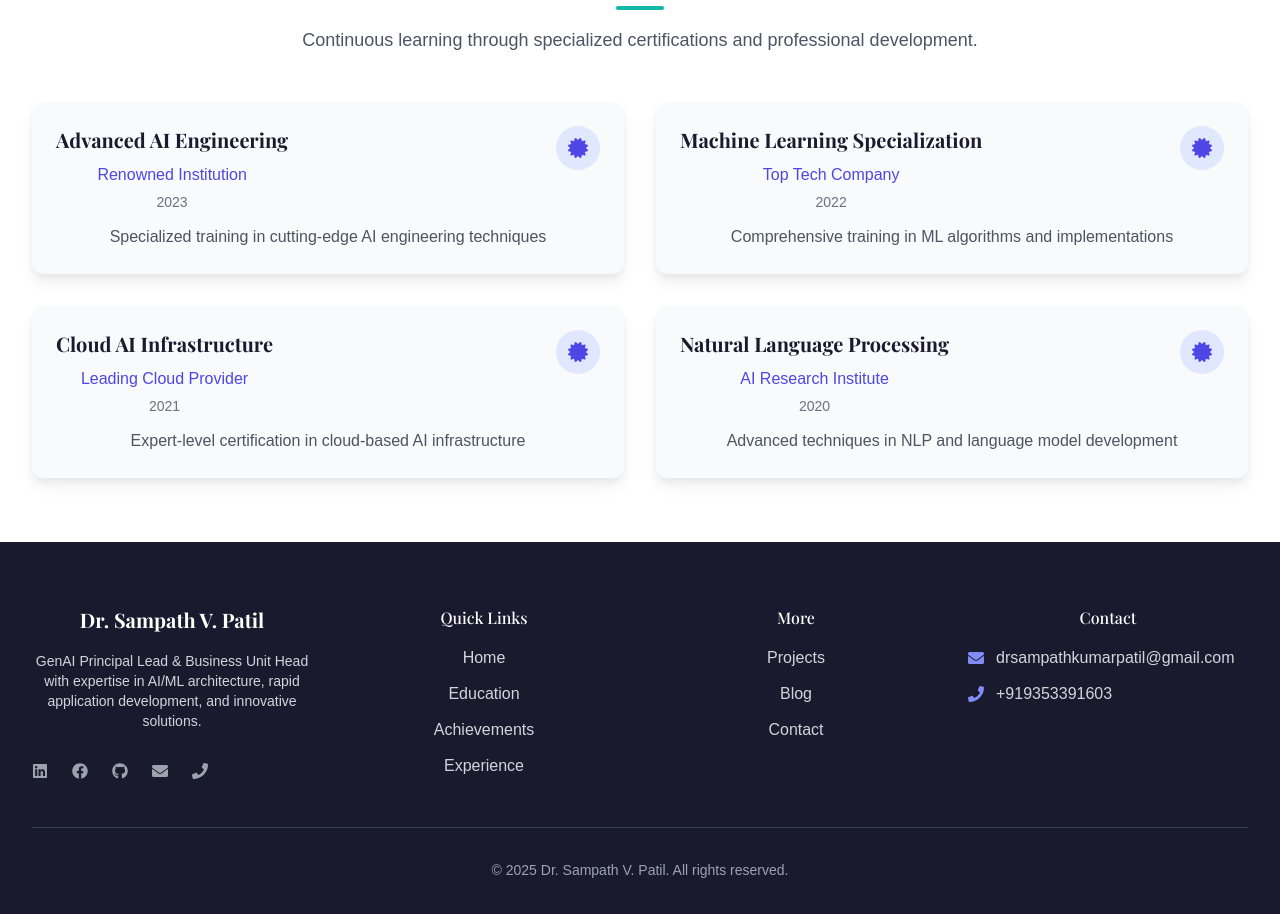
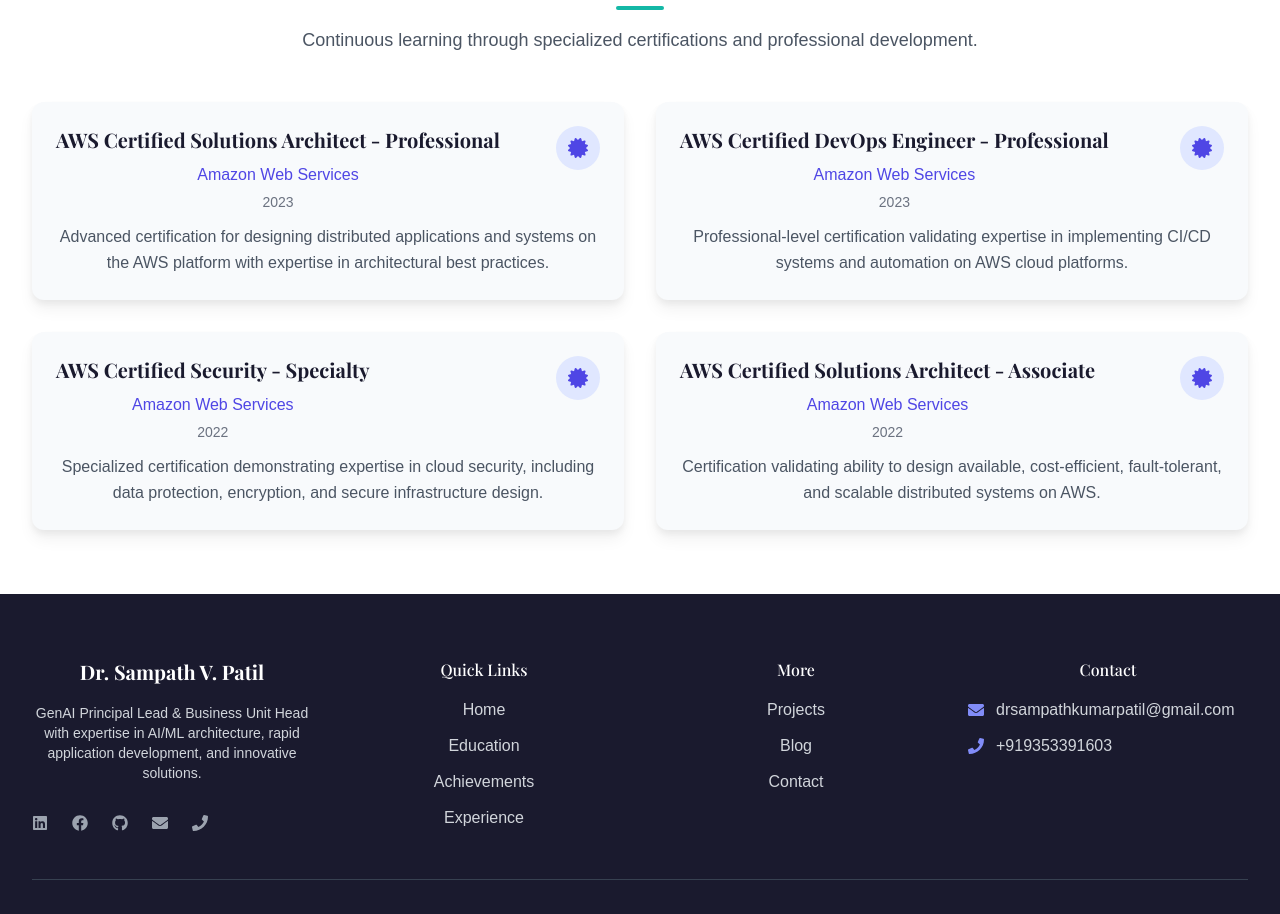
Before and after one commit to Sampathkumarvpatil/DrSampath, a React (Create React App) app in the folder frontend/: page /education in a window 1280 px wide. Shown: the part 3380-4294 px from the top of the page. Built offline with nearby package versions, Linux system fonts and the light colour scheme; a web font is replaced by a local one.

Commit message:
auto-commit for 6da1f8f2-5a82-41d2-8e0c-e90fb6badccb

```diff
--- a/frontend/src/pages/Education.js
+++ b/frontend/src/pages/Education.js
@@ -47,28 +47,28 @@ const Education = () => {
   // Certifications data
   const certifications = [
     {
-      title: "Advanced AI Engineering",
-      issuer: "Renowned Institution",
+      title: "AWS Certified Solutions Architect - Professional",
+      issuer: "Amazon Web Services",
       year: "2023",
-      description: "Specialized training in cutting-edge AI engineering techniques",
+      description: "Advanced certification for designing distributed applications and systems on the AWS platform with expertise in architectural best practices.",
     },
     {
-      title: "Machine Learning Specialization",
-      issuer: "Top Tech Company",
-      year: "2022",
-      description: "Comprehensive training in ML algorithms and implementations",
+      title: "AWS Certified DevOps Engineer - Professional",
+      issuer: "Amazon Web Services",
+      year: "2023",
+      description: "Professional-level certification validating expertise in implementing CI/CD systems and automation on AWS cloud platforms.",
     },
     {
-      title: "Cloud AI Infrastructure",
-      issuer: "Leading Cloud Provider",
-      year: "2021",
-      description: "Expert-level certification in cloud-based AI infrastructure",
+      title: "AWS Certified Security - Specialty",
+      issuer: "Amazon Web Services",
+      year: "2022",
+      description: "Specialized certification demonstrating expertise in cloud security, including data protection, encryption, and secure infrastructure design.",
     },
     {
-      title: "Natural Language Processing",
-      issuer: "AI Research Institute",
-      year: "2020",
-      description: "Advanced techniques in NLP and language model development",
+      title: "AWS Certified Solutions Architect - Associate",
+      issuer: "Amazon Web Services",
+      year: "2022",
+      description: "Certification validating ability to design available, cost-efficient, fault-tolerant, and scalable distributed systems on AWS.",
     },
   ];
 
```
